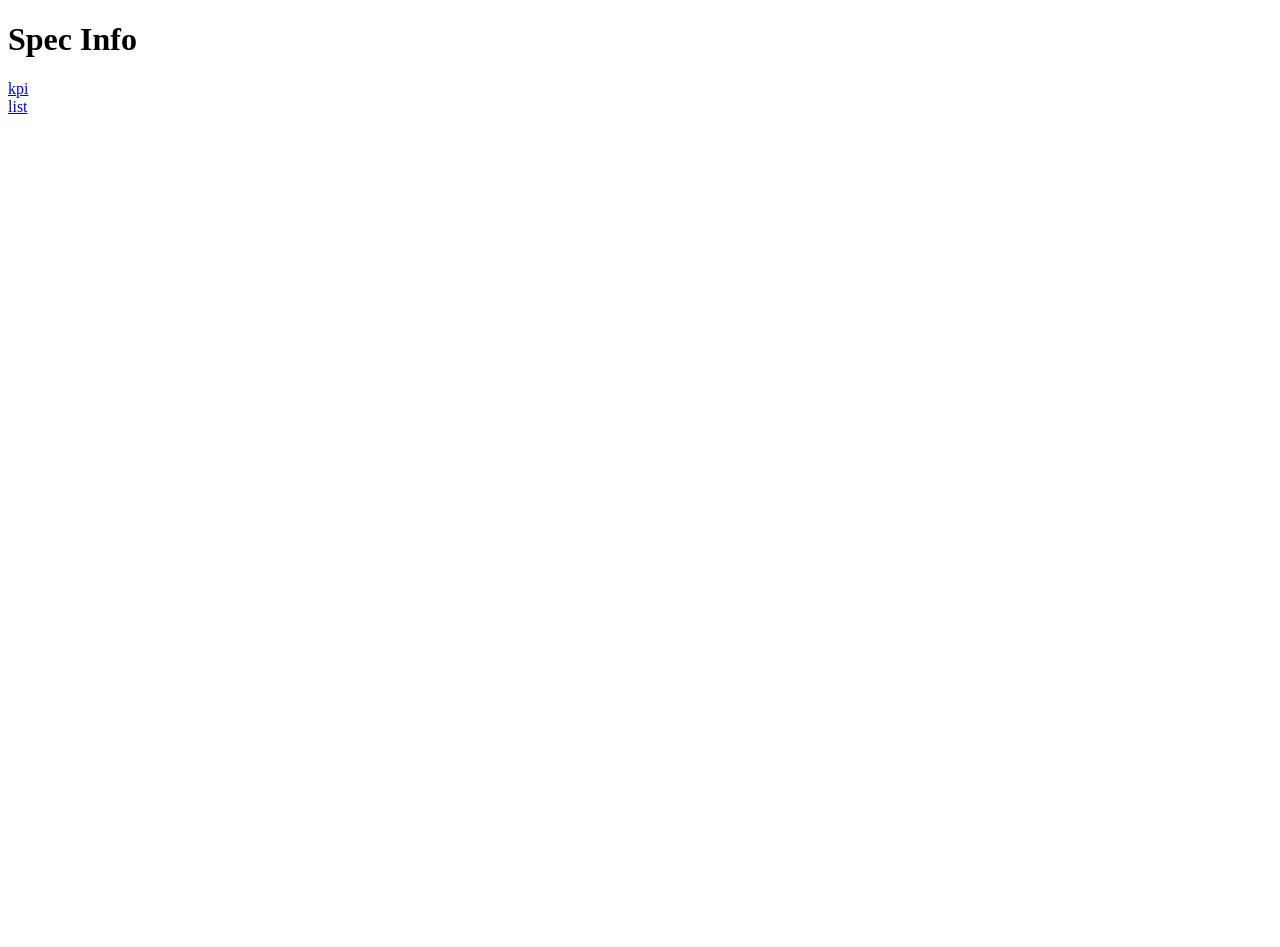
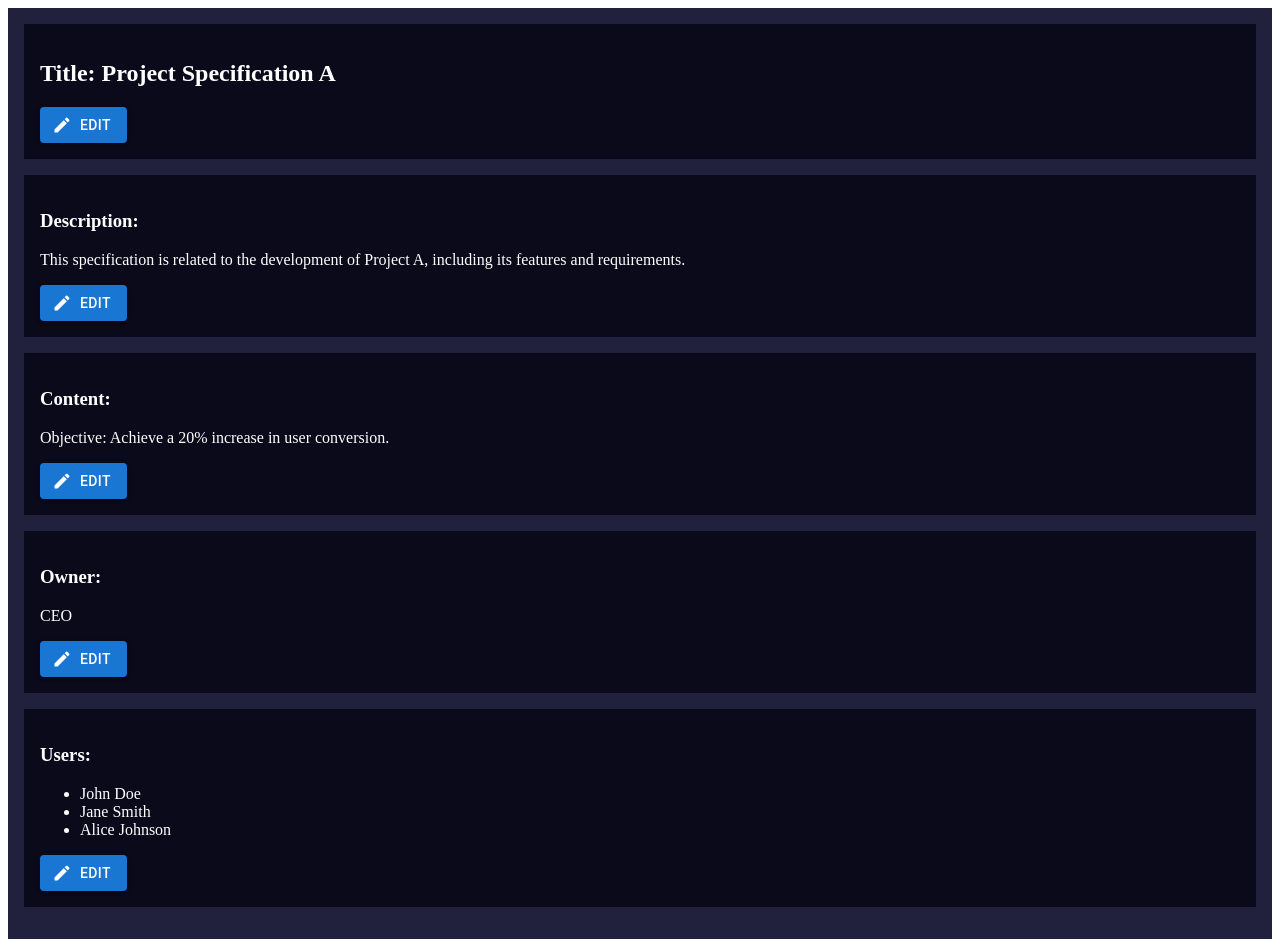
Before and after one commit to Mego-Program/Jlm-Specs-2, a React (Vite) app: page /specInfo in a window 1280 px wide. Before the commit the page ends 800 px from the top, so only its background shows below. Built offline with nearby package versions, Linux system fonts and the light colour scheme.

Commit message:
Single Spec Page

```diff
--- a/index.html
+++ b/index.html
@@ -10,6 +10,10 @@
   </head>
   <body>
     <div id="root"></div>
+    <script>
+      // required for draft.js
+      const global = globalThis;
+    </script>
     <script type="module" src="/src/main.jsx"></script>
   </body>
 </html>
--- a/package.json
+++ b/package.json
@@ -14,6 +14,8 @@
     "@emotion/styled": "^11.11.0",
     "@mui/icons-material": "^5.14.16",
     "@mui/material": "^5.14.16",
+    "draft-js": "^0.11.7",
+    "draft.js": "^0.2.0",
     "localforage": "^1.10.0",
     "match-sorter": "^6.3.1",
     "react": "^18.2.0",
--- /dev/null
+++ b/src/components/EditableField.jsx
@@ -0,0 +1,25 @@
+import React, { useState } from 'react';
+import { Editor, EditorState, ContentState, convertToRaw } from 'draft-js';
+
+function EditableField({ content, onSave }) {
+  const [editorState, setEditorState] = useState(
+    EditorState.createWithContent(ContentState.createFromText(content))
+  );
+
+  const handleSave = () => {
+    const newContent = editorState.getCurrentContent().getPlainText();
+    onSave(newContent);
+  };
+
+  return (
+    <div>
+      <Editor
+        editorState={editorState}
+        onChange={(newEditorState) => setEditorState(newEditorState)}
+      />
+      <button onClick={handleSave}>Save</button>
+    </div>
+  );
+}
+
+export default EditableField;
--- /dev/null
+++ b/src/components/SpecComponents/SpecContent.jsx
@@ -0,0 +1,12 @@
+import React from 'react';
+
+function SpecContent({ content }) {
+  return (
+    <div>
+      <h3>Content:</h3>
+      <p>{content}</p>
+    </div>
+  );
+}
+
+export default SpecContent;
--- /dev/null
+++ b/src/components/SpecComponents/SpecDescription.jsx
@@ -0,0 +1,12 @@
+import React from 'react';
+
+function SpecDescription({ description }) {
+  return (
+    <div>
+      <h3>Description:</h3>
+      <p>{description}</p>
+    </div>
+  );
+}
+
+export default SpecDescription;
--- /dev/null
+++ b/src/components/SpecComponents/SpecOwner.jsx
@@ -0,0 +1,12 @@
+import React from 'react';
+
+function SpecOwner({ owner }) {
+  return (
+    <div>
+      <h3>Owner:</h3>
+      <p>{owner}</p>
+    </div>
+  );
+}
+
+export default SpecOwner;
--- /dev/null
+++ b/src/components/SpecComponents/SpecTitle.jsx
@@ -0,0 +1,11 @@
+import React from 'react';
+
+function SpecTitle({ title }) {
+  return (
+    <div>
+      <h2>Title: {title}</h2>
+    </div>
+  );
+}
+
+export default SpecTitle;
--- /dev/null
+++ b/src/components/SpecComponents/SpecUsers.jsx
@@ -0,0 +1,16 @@
+import React from 'react';
+
+function SpecUsers({ users }) {
+  return (
+    <div>
+      <h3>Users:</h3>
+      <ul>
+        {users.map((user, index) => (
+          <li key={index}>{user}</li>
+        ))}
+      </ul>
+    </div>
+  );
+}
+
+export default SpecUsers;
--- a/src/main.jsx
+++ b/src/main.jsx
@@ -1,9 +1,9 @@
 import React from "react";
 import ReactDOM from "react-dom/client";
-import SpecsApp from "./SpecsApp";
+import SingleSpecPage from "./pages/SingleSpecPage";
 
 ReactDOM.createRoot(document.getElementById("root")).render(
   <React.StrictMode>
-    <SpecsApp />
+    <SingleSpecPage />
   </React.StrictMode>
 );
--- /dev/null
+++ b/src/pages/SingleSpecPage.jsx
@@ -0,0 +1,204 @@
+import React from "react";
+import Box from "@mui/material/Box";
+import Button from "@mui/material/Button";
+import EditIcon from "@mui/icons-material/Edit";
+import SpecTitle from "../components/SpecComponents/SpecTitle";
+import SpecDescription from "../components/SpecComponents/SpecDescription";
+import SpecContent from "../components/SpecComponents/SpecContent";
+import SpecOwner from "../components/SpecComponents/SpecOwner";
+import SpecUsers from "../components/SpecComponents/SpecUsers";
+import EditableField from "../components/EditableField";
+import { useState } from "react";
+
+
+const pageStyle = {
+  backgroundColor: "#21213E",
+  padding: "16px",
+  color: "white",
+};
+
+const componentStyle = {
+  backgroundColor: "#0A0A1B",
+  padding: "16px",
+  marginBottom: "16px",
+};
+
+function SingleSpecPage() {
+  const [isEditingTitle, setIsEditingTitle] = useState(false);
+  const [title, setTitle] = useState("Project Specification A");
+  const handleSaveTitle = (newTitle) => {
+    setTitle(newTitle);
+    setIsEditingTitle(false);
+  };
+
+  const [isEditingDescription, setIsEditingDescription] = useState(false);
+  const [description, setDescription] = useState(
+    "This specification is related to the development of Project A, including its features and requirements."
+  );
+  const handleSaveDescription = (newDescription) => {
+    setDescription(newDescription);
+    setIsEditingDescription(false);
+  };
+
+  const [isEditingContent, setIsEditingContent] = useState(false);
+  const [content, setContent] = useState(
+    "Objective: Achieve a 20% increase in user conversion."
+  );
+  const handleSaveContent = (newContent) => {
+    setContent(newContent);
+    setIsEditingContent(false);
+  };
+
+  const [isEditingOwner, setIsEditingOwner] = useState(false);
+  const [owner, setOwner] = useState("CEO");
+  const handleSaveOwner = (newOwner) => {
+    setOwner(newOwner);
+    setIsEditingOwner(false);
+  };
+
+  const [isEditingUsers, setIsEditingUsers] = useState(false);
+  const [users, setUsers] = useState([
+    { name: "John Doe" },
+    { name: "Jane Smith" },
+    { name: "Alice Johnson" }
+  ]);
+  const handleSaveUsers = (newUsers) => {
+    setUsers(newUsers);
+    setIsEditingUsers(false);
+  };
+
+  // const title = "Project Specification A";
+  // const description =
+  //   "This specification is related to the development of Project A, including its features and requirements.";
+  // const content = "Objective: Achieve a 20% increase in user conversion.";
+  // const owner = "CEO";
+  // const users = ["John Doe", "Jane Smith", "Alice Johnson"];
+
+  return (
+    <Box sx={pageStyle}>
+      <Box sx={componentStyle}>
+        {isEditingTitle ? (
+          <EditableField
+            content={title}
+            onSave={(newTitle) => {
+              setTitle(newTitle);
+              setIsEditingTitle(false);
+            }}
+          />
+        ) : (
+          <>
+            <SpecTitle title={title} />
+            <Button
+              variant="contained"
+              color="primary"
+              startIcon={<EditIcon />}
+              onClick={() => setIsEditingTitle(true)}
+            >
+              Edit
+            </Button>
+          </>
+        )}
+      </Box>
+
+      <Box sx={componentStyle}>
+        {isEditingDescription ? (
+          <EditableField
+            content={description}
+            onSave={(newDescription) => {
+              setDescription(newDescription);
+              setIsEditingDescription(false);
+            }}
+          />
+        ) : (
+          <>
+            <SpecDescription description={description} />
+            <Button
+              variant="contained"
+              color="primary"
+              startIcon={<EditIcon />}
+              onClick={() => setIsEditingDescription(true)}
+            >
+              Edit
+            </Button>
+          </>
+        )}
+      </Box>
+
+      <Box sx={componentStyle}>
+        {isEditingContent ? (
+          <EditableField
+            content={content}
+            onSave={(newContent) => {
+              setContent(newContent);
+              setIsEditingContent(false);
+            }}
+          />
+        ) : (
+          <>
+            <SpecContent content={content} />
+            <Button
+              variant="contained"
+              color="primary"
+              startIcon={<EditIcon />}
+              onClick={() => setIsEditingContent(true)}
+            >
+              Edit
+            </Button>
+          </>
+        )}
+      </Box>
+
+      <Box sx={componentStyle}>
+        {isEditingOwner ? (
+          <EditableField
+            content={owner} // Passer 'owner' comme contenu
+            onSave={(newOwner) => {
+              setOwner(newOwner);
+              setIsEditingOwner(false);
+            }}
+          />
+        ) : (
+          <>
+            <SpecOwner owner={owner} /> {/* Passer 'owner' à SpecOwner */}
+            <Button
+              variant="contained"
+              color="primary"
+              startIcon={<EditIcon />}
+              onClick={() => setIsEditingOwner(true)}
+            >
+              Edit
+            </Button>
+          </>
+        )}
+      </Box>
+
+      <Box sx={componentStyle}>
+  {isEditingUsers ? (
+    <EditableField
+      content={users.map(user => user.name).join(", ")}
+      onSave={(newContent) => {
+        const newUsers = newContent.split(',').map(user => ({ name: user.trim() }));
+        setUsers(newUsers);
+        setIsEditingUsers(false);
+      }}
+    />
+  ) : (
+    <>
+      <SpecUsers users={users.map(user => user.name)} />
+      <Button
+        variant="contained"
+        color="primary"
+        startIcon={<EditIcon />}
+        onClick={() => setIsEditingUsers(true)}
+      >
+        Edit
+      </Button>
+    </>
+  )}
+</Box>
+
+    </Box>
+  );
+}
+
+export default SingleSpecPage;
--- a/src/pages/SpecInfo.jsx
+++ /dev/null
@@ -1,13 +0,0 @@
-import { Link } from "react-router-dom";
-
-function SpecInfo() {
-  return (
-    <div>
-      <h1>Spec Info</h1>
-      <Link to="/specKpi">kpi</Link>
-      <br />
-      <Link to="/">list</Link>
-    </div>
-  );
-}
-export default SpecInfo;
```
Also changed, not shown: src/components/FakeObjects.jsx (added), 1 other file (tests, documents, lock files or other folders).
